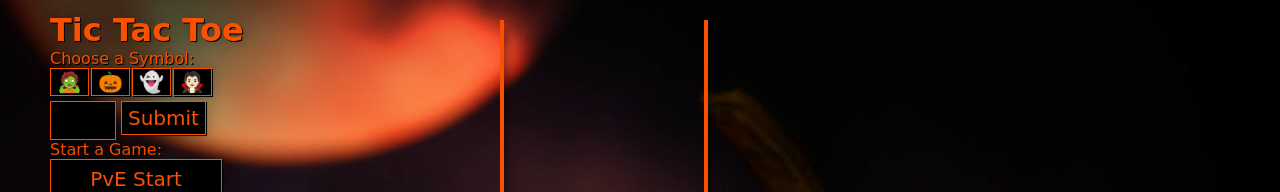
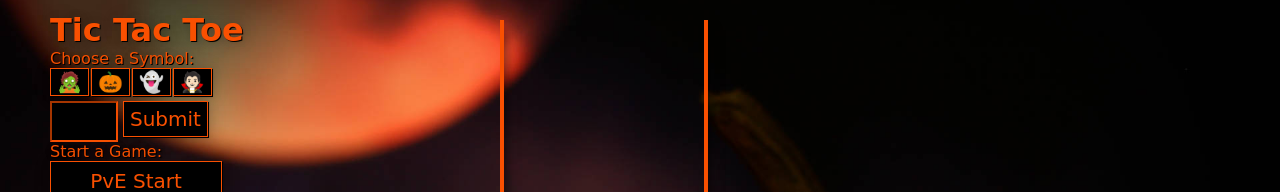
Before and after one commit to djmorosini/tictactoe, a plain HTML site: page index.html in a window 1280 px wide. Shown: the top 192 px of the page. Drawn offline with Linux system fonts and the light colour scheme; a web font is replaced by a local one.

Commit message:
input styling

```diff
--- a/style.css
+++ b/style.css
@@ -142,7 +142,8 @@ div.board {
   font-family: 'Eater', cursive;
   background-color: black;
   color: rgb(249, 80, 1);
-  border: 1px solid rgb(249, 80, 1);
+  border: 2px solid rgb(249, 80, 1);
+  border-style: inset;
   text-shadow: 1px 1px 0px black,
   1px 1px 10px rgba(0, 0, 0, 0.15),
   1px 1px 2px rgba(0, 0, 0, 0.1),
```
